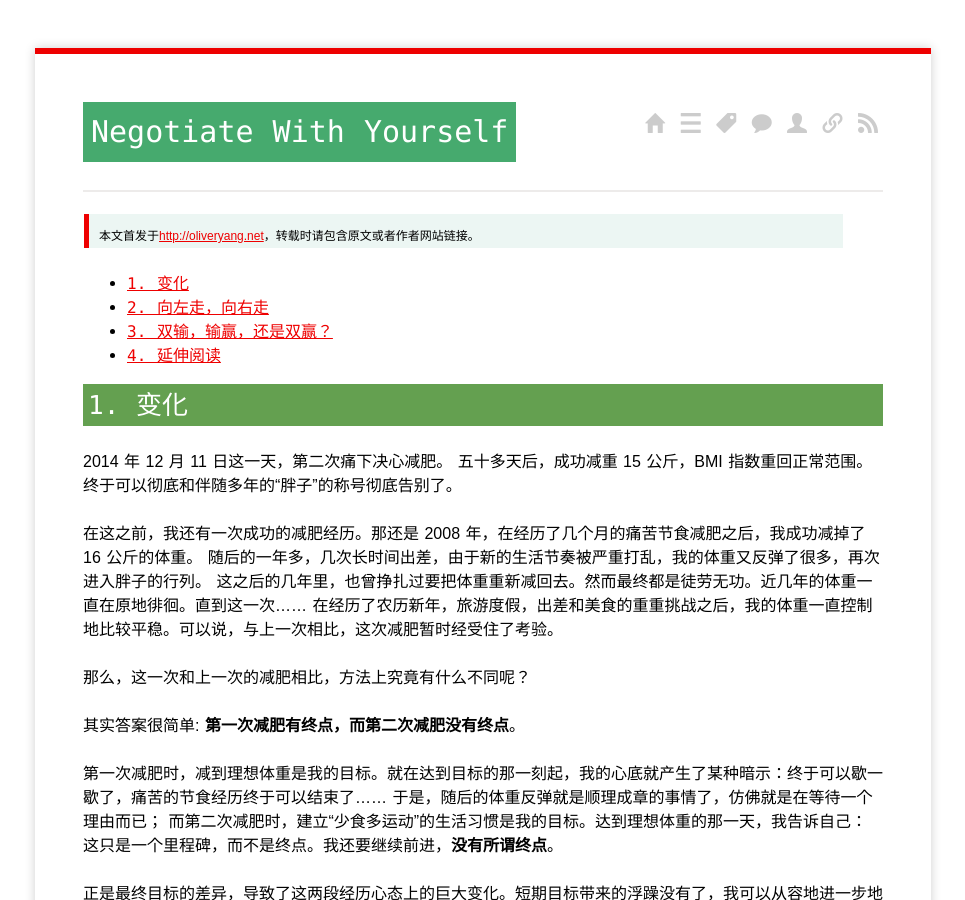
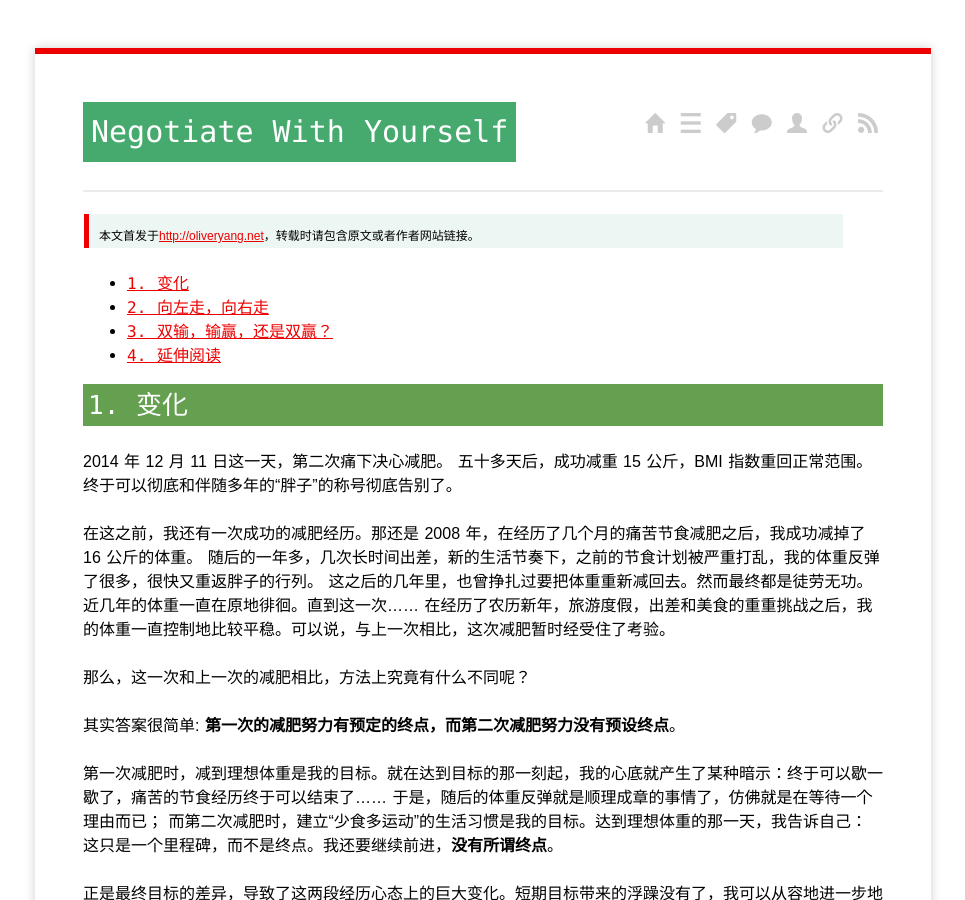
Before and after one commit to yangoliver/yangoliver.github.io, a Jekyll site: the page built from _posts/2016/2016-06-19-negotiate-with-yourself.md, in a window 1280 px wide and 900 px high. Shown: the whole window, without its empty margins (157-1122 px from the left). Built offline with Jekyll 4.4.1, drawn with Linux system fonts in a browser that asks for light colours; comment, search, counter and statistics services are not loaded.

Commit message:
update: cleanup for self-review

```diff
--- a/_posts/2016/2016-06-19-negotiate-with-yourself.md
+++ b/_posts/2016/2016-06-19-negotiate-with-yourself.md
@@ -18,13 +18,13 @@ tags:
 五十多天后，成功减重 15 公斤，BMI 指数重回正常范围。终于可以彻底和伴随多年的“胖子”的称号彻底告别了。
 
 在这之前，我还有一次成功的减肥经历。那还是 2008 年，在经历了几个月的痛苦节食减肥之后，我成功减掉了 16 公斤的体重。
-随后的一年多，几次长时间出差，由于新的生活节奏被严重打乱，我的体重又反弹了很多，再次进入胖子的行列。
+随后的一年多，几次长时间出差，新的生活节奏下，之前的节食计划被严重打乱，我的体重反弹了很多，很快又重返胖子的行列。
 这之后的几年里，也曾挣扎过要把体重重新减回去。然而最终都是徒劳无功。近几年的体重一直在原地徘徊。直到这一次......
 在经历了农历新年，旅游度假，出差和美食的重重挑战之后，我的体重一直控制地比较平稳。可以说，与上一次相比，这次减肥暂时经受住了考验。
 
 那么，这一次和上一次的减肥相比，方法上究竟有什么不同呢？
 
-其实答案很简单: **第一次减肥有终点，而第二次减肥没有终点**。
+其实答案很简单: **第一次的减肥努力有预定的终点，而第二次减肥努力没有预设终点**。
 
 第一次减肥时，减到理想体重是我的目标。就在达到目标的那一刻起，我的心底就产生了某种暗示：终于可以歇一歇了，痛苦的节食经历终于可以结束了......
 于是，随后的体重反弹就是顺理成章的事情了，仿佛就是在等待一个理由而已；
```
